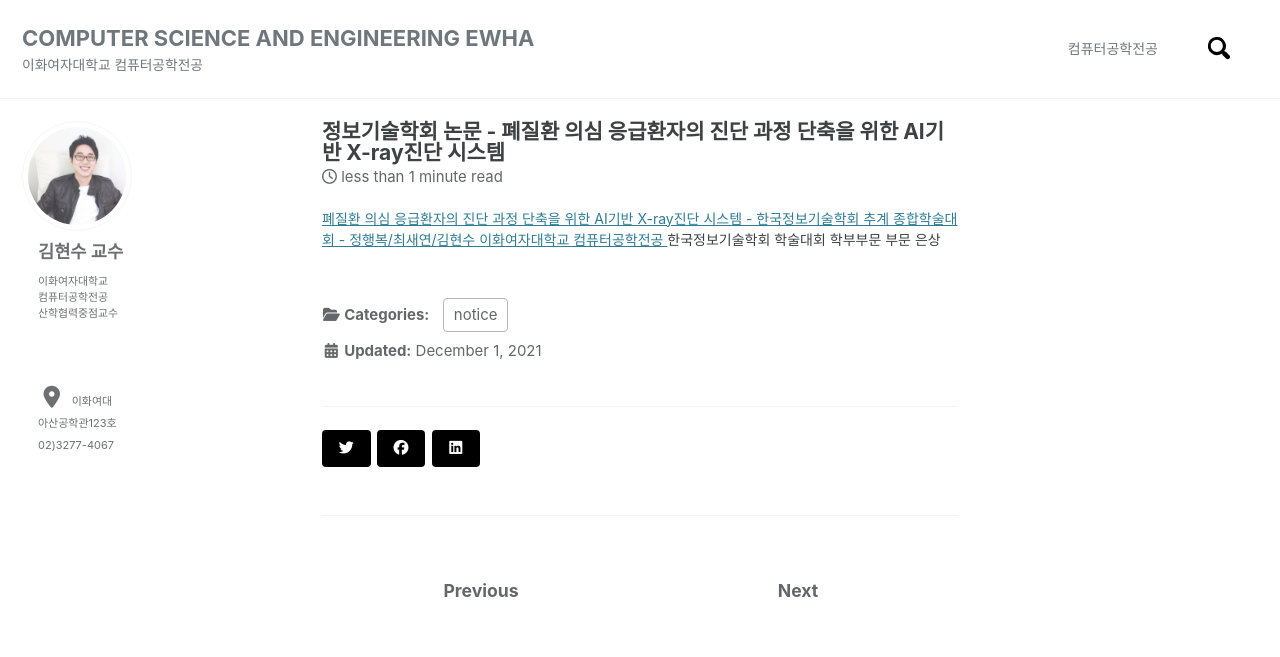
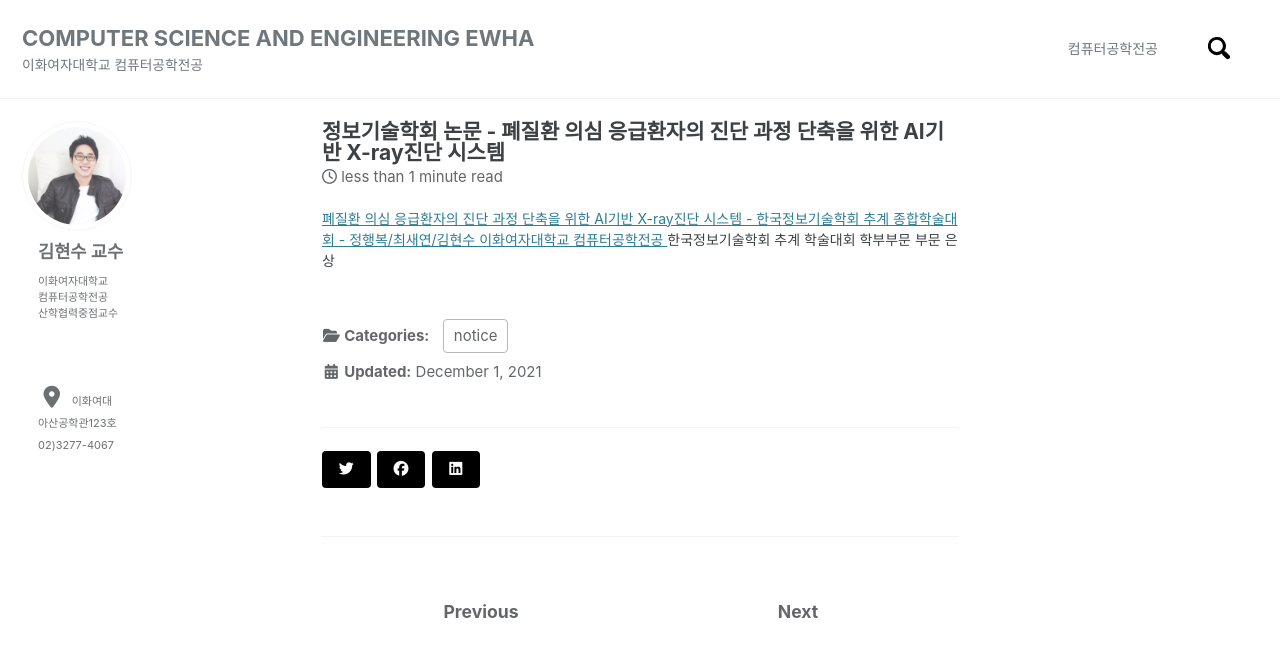
Before and after one commit to faculty-hieonn/faculty-hieonn.github.io, a Jekyll site: the page built from _posts/2021-12-01-2021-2-paper-system.md, in a window 1280 px wide and 900 px high. Shown: the top 657 px of the window. Built offline with Jekyll 4.4.1, drawn with Linux system fonts in a browser that asks for light colours; cached includes are drawn as plain includes; nearby versions of some CDN libraries.

Commit message:
정식 논문으로 수정

```diff
--- a/_posts/2021-12-01-2021-2-paper-system.md
+++ b/_posts/2021-12-01-2021-2-paper-system.md
@@ -4,5 +4,5 @@ date: 2021-12-01 09:26:28 -0400
 categories: notice
 ---
 
-<a href="https://docs.google.com/viewer?url=https://github.com/faculty-hieonn/faculty-hieonn.github.io/raw/master/files/%ED%8F%90%EC%A7%88%ED%99%98%20%EC%9D%98%EC%8B%AC%20%EC%9D%91%EA%B8%89%ED%99%98%EC%9E%90%EC%9D%98%20%EC%A7%84%EB%8B%A8%20%EA%B3%BC%EC%A0%95%20%EB%8B%A8%EC%B6%95%EC%9D%84%20%EC%9C%84%ED%95%9C%20AI%EA%B8%B0%EB%B0%98%20X-ray%EC%A7%84%EB%8B%A8%20%EC%8B%9C%EC%8A%A4%ED%85%9C.pdf" target="_blank">폐질환 의심 응급환자의 진단 과정 단축을 위한 AI기반 X-ray진단 시스템 - 한국정보기술학회 추계 종합학술대회 - 정행복/최새연/김현수 이화여자대학교 컴퓨터공학전공 </a>
-한국정보기술학회 학술대회 학부부문 부문 은상
+<a href="https://faculty-hieonn.github.io/files/폐질환 의심 응급환자의 진단 과정 단축을 위한 AI기반 X-ray진단시스템.pdf" target="_blank">폐질환 의심 응급환자의 진단 과정 단축을 위한 AI기반 X-ray진단 시스템 - 한국정보기술학회 추계 종합학술대회 - 정행복/최새연/김현수 이화여자대학교 컴퓨터공학전공 </a>
+한국정보기술학회 추계 학술대회 학부부문 부문 은상
```
Also changed, not shown: _posts/2021-12-05-2021-2-paper.md (+2 -1 lines), 2 other files.
